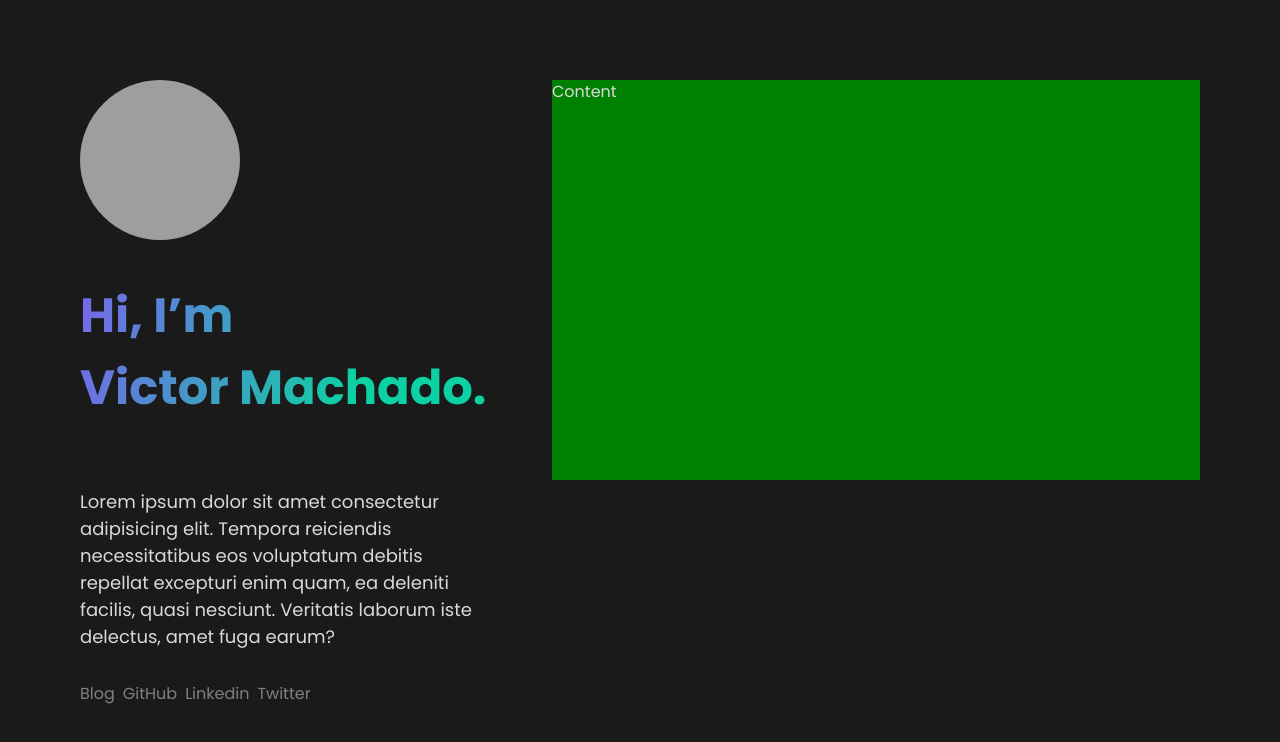
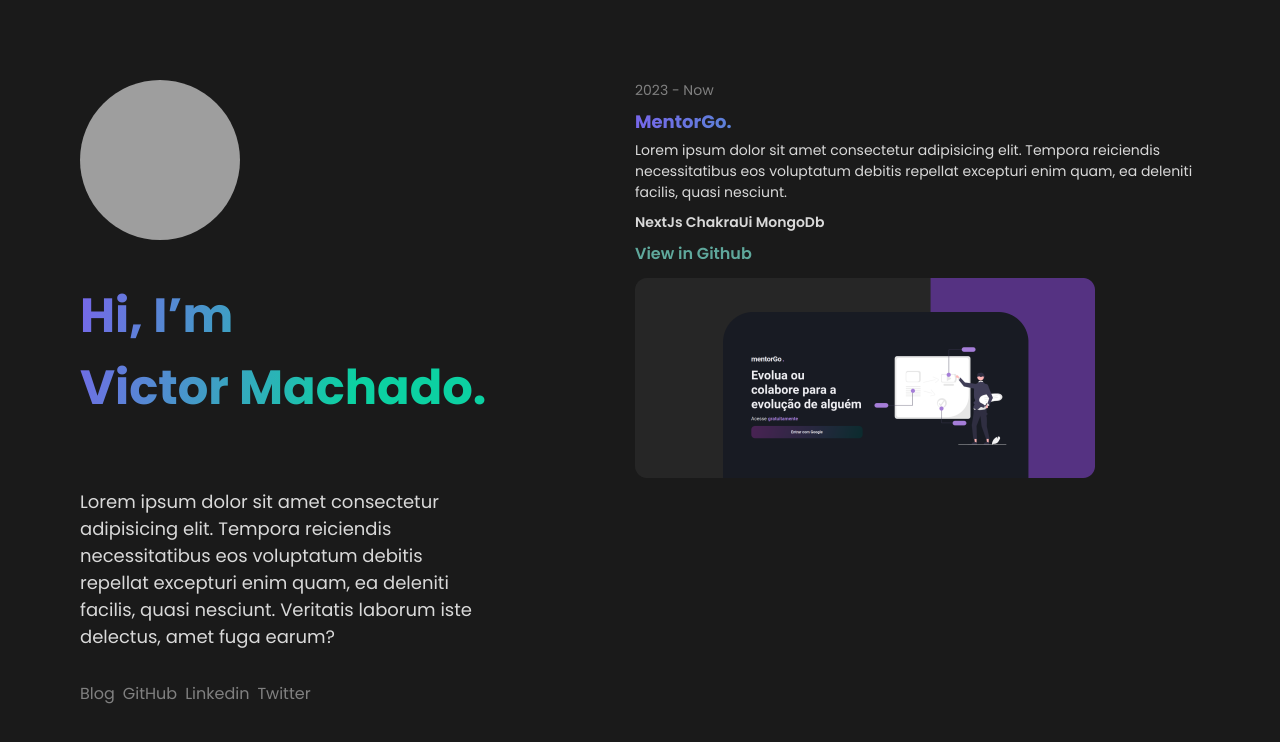
Before and after one commit to namevug/victor-machado, a Next.js app: page / in a window 1280 px wide. Shown: the top 742 px of the page. Built offline with nearby package versions, Linux system fonts and the light colour scheme; grey boxes are pictures that could not be loaded.

Commit message:
feat: Import Projects

```diff
--- a/src/pages/index.tsx
+++ b/src/pages/index.tsx
@@ -1,4 +1,5 @@
 import Header from '@/components/header'
+import Projects from '@/components/projects'
 import { Text, Flex, Box, Image, HStack } from '@chakra-ui/react'
 
 export default function Home() {
@@ -14,16 +15,7 @@ export default function Home() {
       >
         <Header />
 
-        {/* Content */}
-        <Box
-          w='100%'
-          maxWidth='40.5rem'
-          height='400px'
-          bg='green'
-          mt={['2.625rem', '2.625rem', '2.625rem', '0']}
-        >
-          <Text>Content</Text>
-        </Box>
+        <Projects />
       </Flex>
     </>
   )
```
